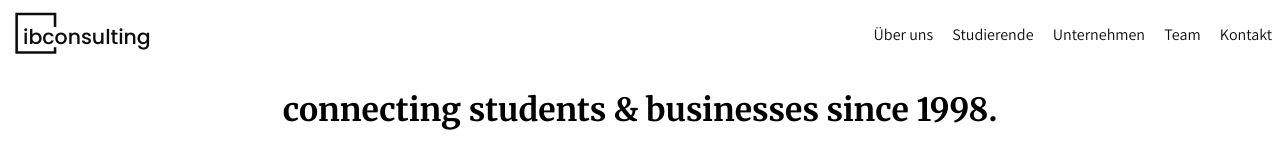
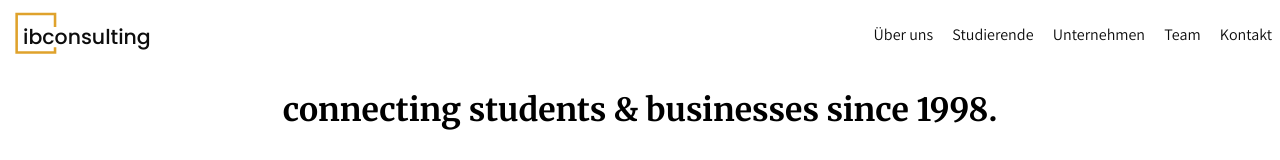
Before and after one commit to Guuenter/Guenter, a plain HTML site: page about.html in a window 1280 px wide. Shown: the top 160 px of the page. Drawn offline with Linux system fonts and the light colour scheme.

Commit message:
feedback julia

```diff
--- a/about.html
+++ b/about.html
@@ -21,7 +21,7 @@
                     h 30
                     v -4"
                     fill="transparent"
-                    stroke="black"
+                    stroke=#DE9E21
                     stroke-width="2" />
                 <text x="18" y="34" fill="black" font-family="Poppins" font-size="medium" font-weight="500">ibconsulting</text>
             </svg>
```
Also changed, not shown: businesses.html (+1 -1 lines), contact.html (+1 -1 lines), index.html (+1 -1 lines), students.html (+1 -1 lines), team.html (+1 -1 lines).
